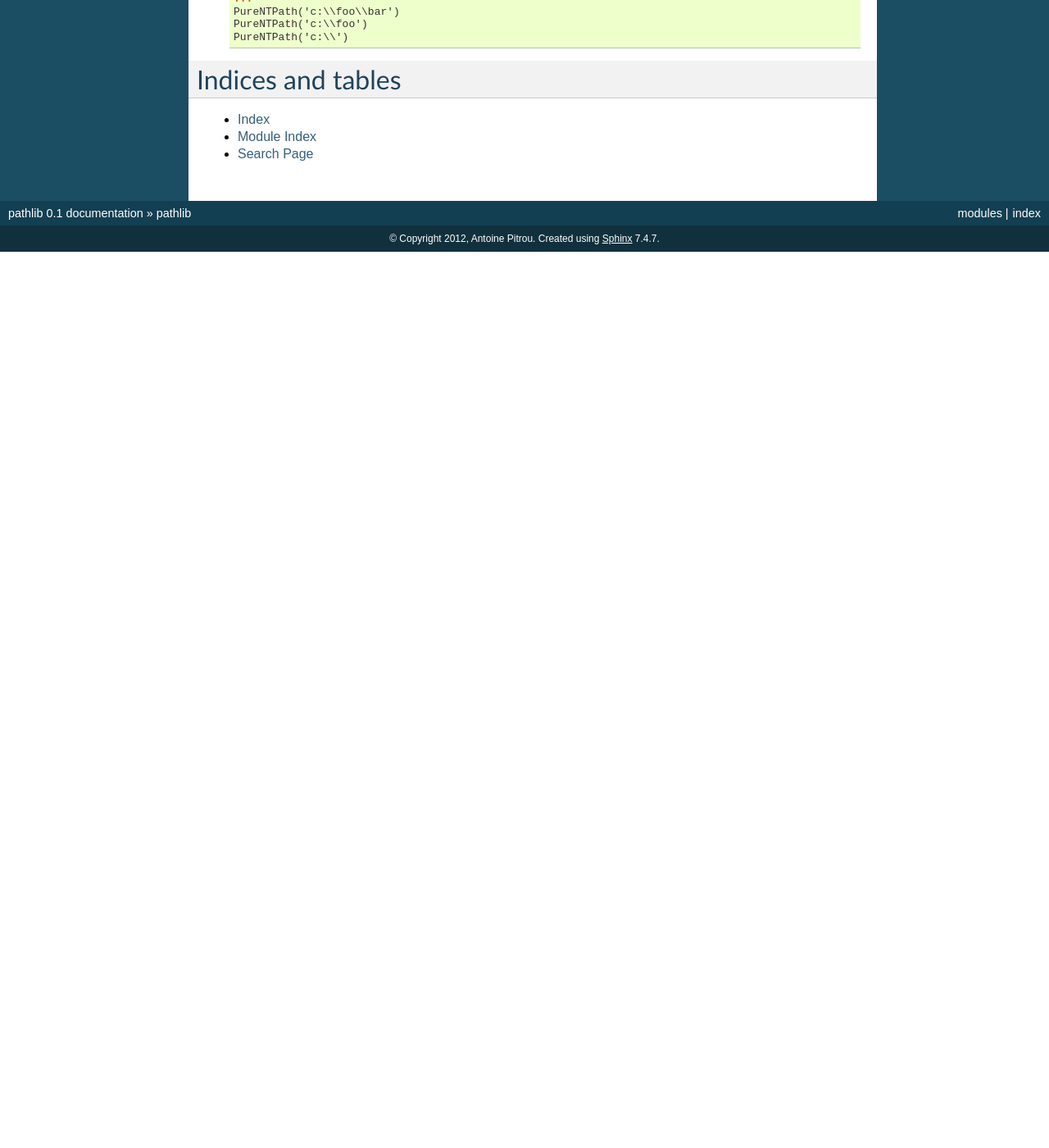
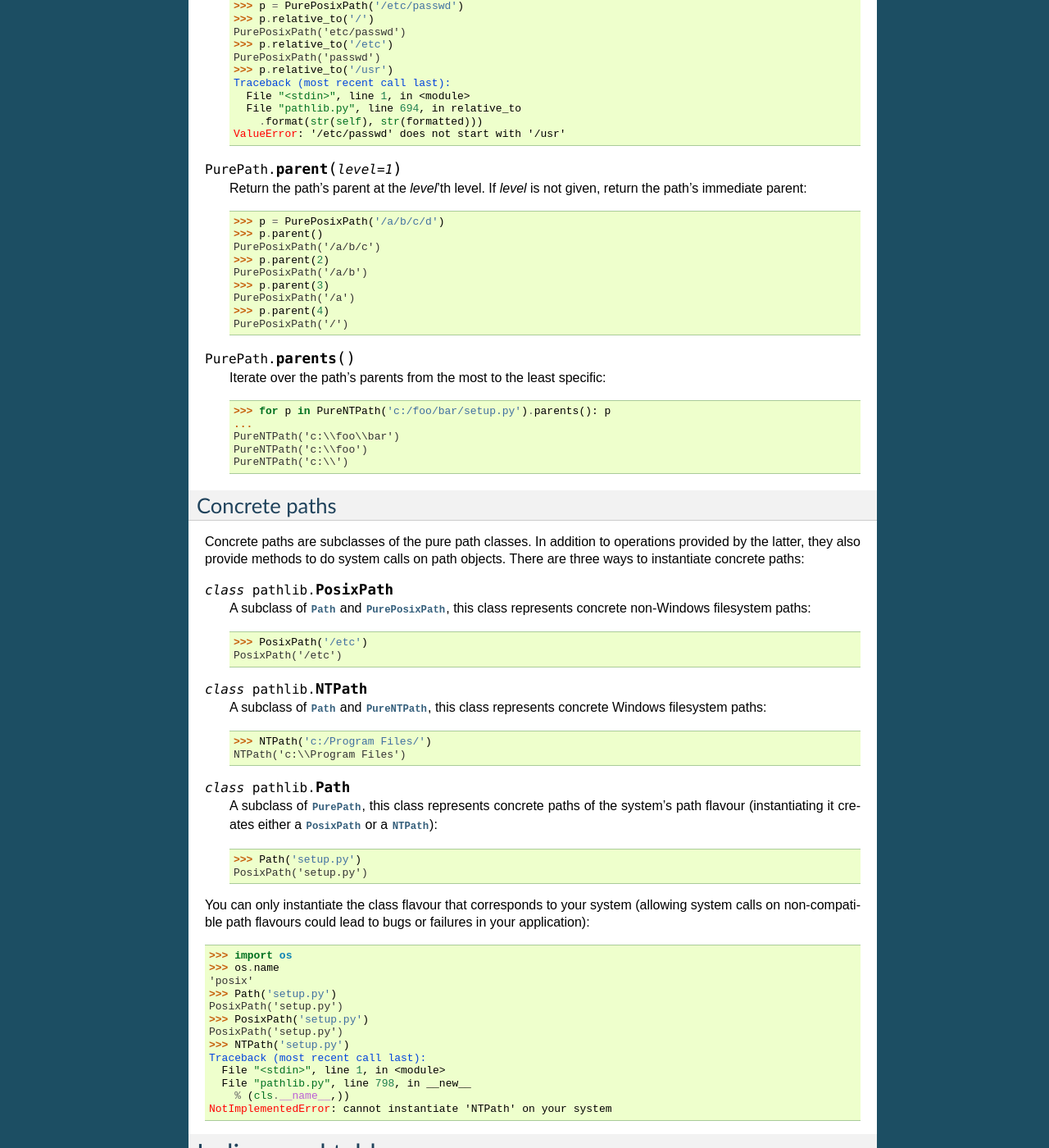
Before and after one commit to jazzband/pathlib2, a Sphinx documentation site: the page built from docs/index.rst, in a window 1280 px wide and 1400 px high, scrolled down 5563 px. Shown: the whole window at 82% size. Built offline with Sphinx 7.4.7, drawn with Linux system fonts in a browser that asks for light colours; before the commit the page ends 5870 px from its top, so only the background shows below that; some of the changed text lies outside the part shown.

Commit message:
Add a basic use section and start documenting concrete paths.

```diff
--- a/docs/index.rst
+++ b/docs/index.rst
@@ -15,6 +15,38 @@
 
 This module requires Python 3.2 or later.  If using it with Python 3.3,
 you also have access to optional ``openat``-based filesystem operations.
+
+
+Basic use
+---------
+
+   >>> from pathlib import *
+   >>> p = Path('setup.py')
+   >>> p
+   PosixPath('setup.py')
+   >>> p.is_absolute()
+   False
+   >>> p = p.resolve()
+   >>> p
+   PosixPath('/home/antoine/pathlib/setup.py')
+   >>> p.parent()
+   PosixPath('/home/antoine/pathlib')
+   >>> p.open().readline()
+   '#!/usr/bin/env python3\n'
+
+   >>> import pprint
+   >>> p = Path('.')
+   >>> [x for x in p if x.ext == '.py']
+   [PosixPath('test_pathlib.py'), PosixPath('setup.py'), PosixPath('pathlib.py')]
+   >>> child = p['docs']
+   >>> pprint.pprint(list(child))
+   [PosixPath('docs/conf.py'),
+    PosixPath('docs/_templates'),
+    PosixPath('docs/make.bat'),
+    PosixPath('docs/index.rst'),
+    PosixPath('docs/_build'),
+    PosixPath('docs/_static'),
+    PosixPath('docs/Makefile')]
 
 
 Pure paths
@@ -364,6 +396,58 @@
       PureNTPath('c:\\')
 
 
+Concrete paths
+--------------
+
+Concrete paths are subclasses of the pure path classes.  In addition to
+operations provided by the latter, they also provide methods to do system
+calls on path objects.  There are three ways to instantiate concrete paths:
+
+
+.. class:: PosixPath
+
+   A subclass of :class:`Path` and :class:`PurePosixPath`, this class
+   represents concrete non-Windows filesystem paths::
+
+      >>> PosixPath('/etc')
+      PosixPath('/etc')
+
+.. class:: NTPath
+
+   A subclass of :class:`Path` and :class:`PureNTPath`, this class represents
+   concrete Windows filesystem paths::
+
+      >>> NTPath('c:/Program Files/')
+      NTPath('c:\\Program Files')
+
+.. class:: Path
+
+   A subclass of :class:`PurePath`, this class represents concrete paths of
+   the system's path flavour (instantiating it creates either a
+   :class:`PosixPath` or a :class:`NTPath`)::
+
+      >>> Path('setup.py')
+      PosixPath('setup.py')
+
+
+You can only instantiate the class flavour that corresponds to your system
+(allowing system calls on non-compatible path flavours could lead to
+bugs or failures in your application)::
+
+   >>> import os
+   >>> os.name
+   'posix'
+   >>> Path('setup.py')
+   PosixPath('setup.py')
+   >>> PosixPath('setup.py')
+   PosixPath('setup.py')
+   >>> NTPath('setup.py')
+   Traceback (most recent call last):
+     File "<stdin>", line 1, in <module>
+     File "pathlib.py", line 798, in __new__
+       % (cls.__name__,))
+   NotImplementedError: cannot instantiate 'NTPath' on your system
+
 
 Indices and tables
 ==================
```
